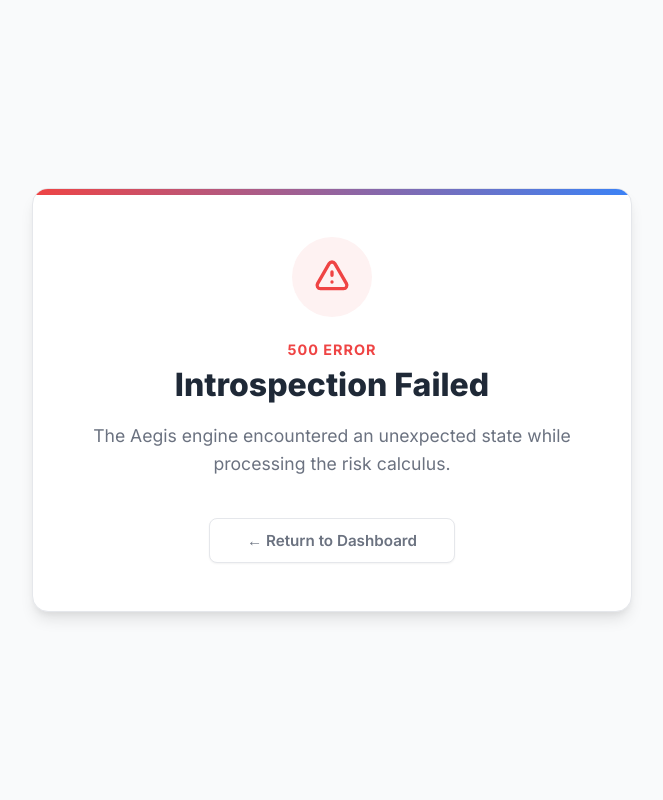
After one commit to Arid-Nova/mvp-pipeline-client, a Flask app: template aegis/templates/errorpage.html in a window 1280 px wide. The commit adds this page. Shown: the whole page, without its empty margins (308-971 px from the left). Run offline with Flask 3, Linux system fonts and the light colour scheme; the template is opened without the code that fills it, so the values that code supplies are empty.

Commit message:
Added an error page to Aegis to handle missing commit IDs

```diff
--- a/aegis/frontend.py
+++ b/aegis/frontend.py
@@ -189,7 +189,31 @@ def save_configs():
 @app.route('/visualize')
 def visualize():
     commit_id = request.args.get('commitID')
-    return render_template('visualize.html', commitID=commit_id)
+    if not commit_id:
+        return render_template('errorpage.html')
+
+    config = configparser.ConfigParser()
+    config.read('config.ini')
+    config_dict = {s: dict(config.items(s)) for s in config.sections()}
+
+    mongo_service = MongoService(
+        uri=config_dict['MONGO']['URI'],
+        db_name=config_dict['MONGO']['DB_NAME']
+    )
+
+    try:
+        mongo_query = {}
+        if commit_id:
+            mongo_query['commit_id'] = commit_id
+
+        existing = mongo_service.find(
+            config_dict['MONGO']['collection_name'],
+            mongo_query)
+
+        if existing:
+            return render_template('visualize.html', commitID=commit_id)
+    except Exception:
+        return render_template('errorpage.html')
 
 @app.route('/api/results')
 def get_results():
--- /dev/null
+++ b/aegis/templates/errorpage.html
@@ -0,0 +1,160 @@
+<!DOCTYPE html>
+<html lang="en">
+<head>
+    <meta charset="UTF-8">
+    <title>Aegis - System Alert</title>
+    <meta name="viewport" content="width=device-width, initial-scale=1.0">
+    <link href="https://fonts.googleapis.com/css2?family=Inter:wght@400;500;600;700;800&display=swap" rel="stylesheet">
+
+    <style>
+        /* Replicating the implied variables from your dashboard for standalone rendering */
+        :root {
+            --primary-color: #3B82F6;
+            --primary-hover: #2563EB;
+            --danger-color: #EF4444;
+            --text-primary: #1F2937;
+            --text-light: #6B7280;
+            --border-color: #E5E7EB;
+            --shadow-sm: 0 1px 2px 0 rgba(0, 0, 0, 0.05);
+            --shadow-lg: 0 10px 15px -3px rgba(0, 0, 0, 0.1), 0 4px 6px -2px rgba(0, 0, 0, 0.05);
+        }
+
+        body {
+            font-family: 'Inter', sans-serif;
+            background-color: #F9FAFB;
+            margin: 0;
+            color: var(--text-primary);
+            height: 100vh;
+            display: flex;
+            align-items: center;
+            justify-content: center;
+        }
+
+        .viz-container {
+            width: 100%;
+            max-width: 600px;
+            padding: 0 1rem;
+        }
+
+        /* Reusing your dashboard card style */
+        .chart-card {
+            background: white;
+            border-radius: 16px;
+            padding: 3rem 2rem;
+            box-shadow: var(--shadow-lg);
+            border: 1px solid var(--border-color);
+            text-align: center;
+            position: relative;
+            overflow: hidden;
+        }
+
+        /* Error specific styles */
+        .error-icon-wrapper {
+            width: 80px;
+            height: 80px;
+            background: #FEF2F2; /* Light red */
+            border-radius: 50%;
+            display: flex;
+            align-items: center;
+            justify-content: center;
+            margin: 0 auto 1.5rem auto;
+        }
+
+        .error-icon {
+            width: 40px;
+            height: 40px;
+            color: var(--danger-color);
+        }
+
+        .error-code {
+            font-size: 0.9rem;
+            font-weight: 700;
+            color: var(--danger-color);
+            text-transform: uppercase;
+            letter-spacing: 1px;
+            margin-bottom: 0.5rem;
+        }
+
+        .error-title {
+            font-size: 2rem;
+            font-weight: 800;
+            color: var(--text-primary);
+            margin: 0 0 1rem 0;
+            line-height: 1.2;
+        }
+
+        .error-message {
+            color: var(--text-light);
+            font-size: 1.1rem;
+            line-height: 1.6;
+            margin-bottom: 2.5rem;
+        }
+
+        /* Reusing your navigation button style */
+        .back-nav-btn {
+            display: inline-flex;
+            align-items: center;
+            justify-content: center;
+            gap: 0.75rem;
+            background: white;
+            color: var(--text-light);
+            border: 1px solid var(--border-color);
+            padding: 0.75rem 2rem;
+            min-width: 180px;
+            border-radius: 8px;
+            font-weight: 600;
+            text-decoration: none;
+            font-size: 0.95rem;
+            transition: all 0.2s;
+            cursor: pointer;
+            box-shadow: var(--shadow-sm);
+        }
+
+        .back-nav-btn:hover {
+            background: #F3F4F6;
+            color: var(--primary-color);
+            transform: translateY(-2px);
+            border-color: var(--primary-color);
+        }
+
+        /* Decorative background element inside the card */
+        .bg-pattern {
+            position: absolute;
+            top: 0;
+            left: 0;
+            width: 100%;
+            height: 6px;
+            background: linear-gradient(90deg, var(--danger-color), var(--primary-color));
+        }
+    </style>
+</head>
+<body>
+
+    <div class="viz-container">
+        <div class="chart-card">
+            <div class="bg-pattern"></div>
+
+            <div class="error-icon-wrapper">
+                <svg xmlns="http://www.w3.org/2000/svg" class="error-icon" fill="none" viewBox="0 0 24 24" stroke="currentColor" stroke-width="2">
+                    <path stroke-linecap="round" stroke-linejoin="round" d="M12 9v2m0 4h.01m-6.938 4h13.856c1.54 0 2.502-1.667 1.732-3L13.732 4c-.77-1.333-2.694-1.333-3.464 0L3.34 16c-.77 1.333.192 3 1.732 3z" />
+                </svg>
+            </div>
+
+            <div class="error-code">{{ error_code | default('500') }} ERROR</div>
+
+            <h1 class="error-title">
+                {{ error_title | default('Introspection Failed') }}
+            </h1>
+
+            <p class="error-message">
+                {{ error_message | default('The Aegis engine encountered an unexpected state while processing the risk calculus.') }}
+            </p>
+
+            <a href="/" class="back-nav-btn">
+                ← Return to Dashboard
+            </a>
+        </div>
+    </div>
+
+</body>
+</html>
--- a/aegis/templates/index.html
+++ b/aegis/templates/index.html
@@ -106,7 +106,7 @@
                 <p>
                     Visualize the system's holistic security posture. Explore the <b>Risk Cloud</b>, identify authorization drift, and view architectural heat maps.
                 </p>
-                <a href="/visualize" class="btn btn-primary" disabled>Launch Visualization</a>
+                <a href="/visualize" class="btn btn-primary">Launch Visualization</a>
             </div>
 
             <!-- SonarQube Benchmark -->
```
